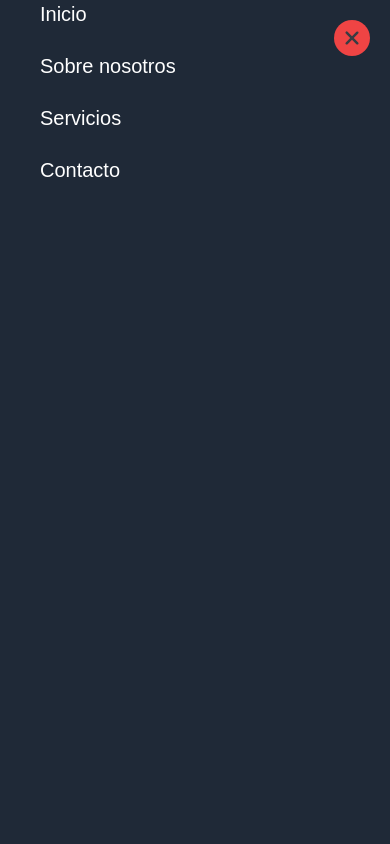
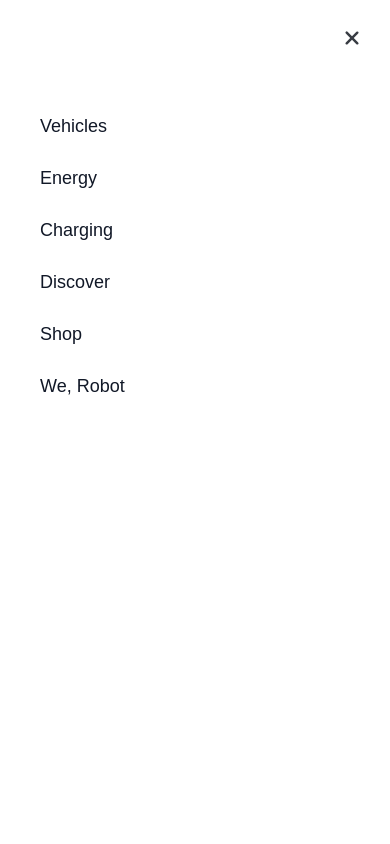
Before and after one commit to alejomayuri/landing-modular, a Next.js app: page / in a window 390 px wide. Both pictures are taken after a click on the button 28 px from the left and 34 px from the top of the page. Shown: the top 844 px of the page. Built offline with nearby package versions, Linux system fonts and the light colour scheme.

Commit message:
menu mobile en desarrollo

```diff
--- a/src/app/components/global/MenuMobile.js
+++ b/src/app/components/global/MenuMobile.js
@@ -4,11 +4,14 @@ import MenuIcon from "../ui/icons/menu";
 import CloseIcon from "../ui/icons/close";
 
 export default function MenuMobile({
-    color
+    color,
+    navItems,
+    fontSize = "normal",
+    itemsColor = "text-white",
 }) {
     const [isMenuOpen, setIsMenuOpen] = useState(false);
     const [isVisible, setIsVisible] = useState(false);
-
+    console.log("itemsColor", itemsColor)
     const toggleMenu = () => {
         if (isMenuOpen) {
           // Comienza la animación de desaparición
@@ -23,6 +26,13 @@ export default function MenuMobile({
 
     const animation = isVisible ? "opacity-100" : "opacity-0";
 
+    // Clases de tamaño de fuente
+    const fontSizeClasses = {
+        small: "text-base",
+        normal: "text-lg",
+        big: "text-xl"
+    };
+
     return (
         <>
             <button className="lg:hidden" onClick={toggleMenu}>
@@ -30,31 +40,23 @@ export default function MenuMobile({
             </button>
 
 
-        {isMenuOpen && ( <div
-            className={`fixed inset-0 bg-gray-800 px-10 z-50 flex text-white transition-opacity duration-200 ${animation}`}
+            {isMenuOpen && (<div
+                className={`fixed inset-0 bg-white px-10 py-28 z-50 flex text-white transition-opacity duration-300 ${animation}`}
             >
                 <button
-                className="absolute top-5 right-5 text-2xl bg-red-500 p-2 rounded-full"
+                    className="absolute top-5 right-5 text-2xl p-2 rounded-full"
                     onClick={toggleMenu}
                 >
                     <CloseIcon className="w-5 h-5" fill={color} />
                 </button>
                 <nav className="flex flex-col space-y-6 text-xl">
-                <a href="#home" className="hover:underline">
-                    Inicio
+                    {navItems.map((item, index) => (
+                        <a key={index} href={item.href} className={`hover:underline ${fontSizeClasses[fontSize]} ${itemsColor}`}>
+                            {item.text}
                         </a>
-                <a href="#about" className="hover:underline">
-                    Sobre nosotros
-                </a>
-                <a href="#services" className="hover:underline">
-                    Servicios
-                </a>
-                <a href="#contact" className="hover:underline">
-                    Contacto
-                </a>
+                    ))}
                 </nav>
             </div>)}
-
         </>
     );
 }
--- a/src/app/components/header/Header.js
+++ b/src/app/components/header/Header.js
@@ -109,7 +109,11 @@ export default function Header({ data }) {
 
     // Componente MenuMobile
     const showMenuMobile = menuMobile && Object.keys(menuMobile).length > 0 ? (
-        <MenuMobile color={menuMobile.color} />
+        <MenuMobile
+            color={menuMobile.color}
+            navItems={navbar.navItems}
+            itemsColor={menuMobile.itemsColor}
+        />
     ) : null;
 
     // Determinar contenido según el tipo
--- a/src/app/mockups.js
+++ b/src/app/mockups.js
@@ -266,6 +266,7 @@ export const demo_fourth = {
         },
         menuMobile: {
             color: "#383c43",
+            itemsColor: "text-gray-900",
         }
     }
 };
```
Lines whose indentation alone changed are shown as unchanged.
